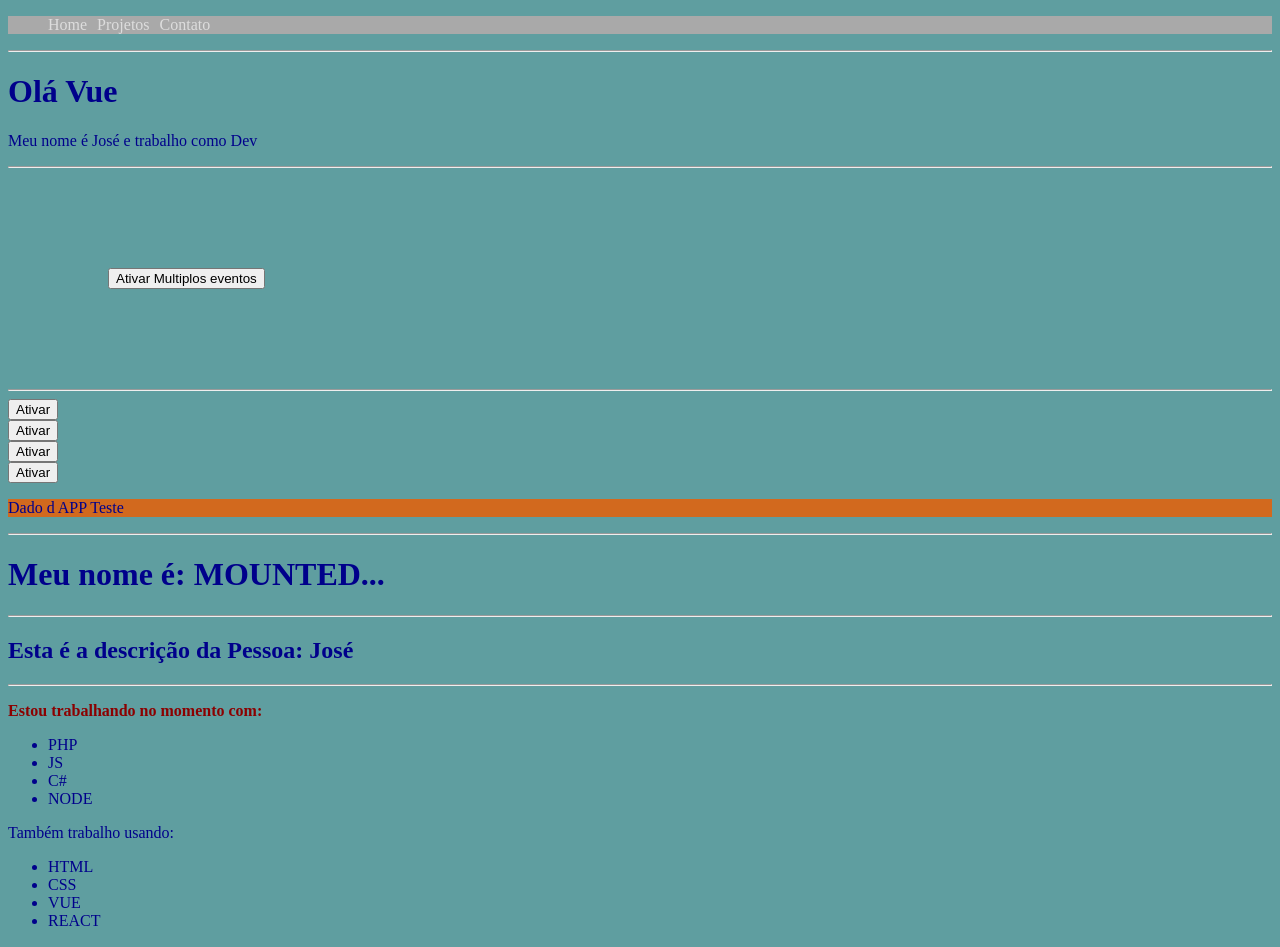
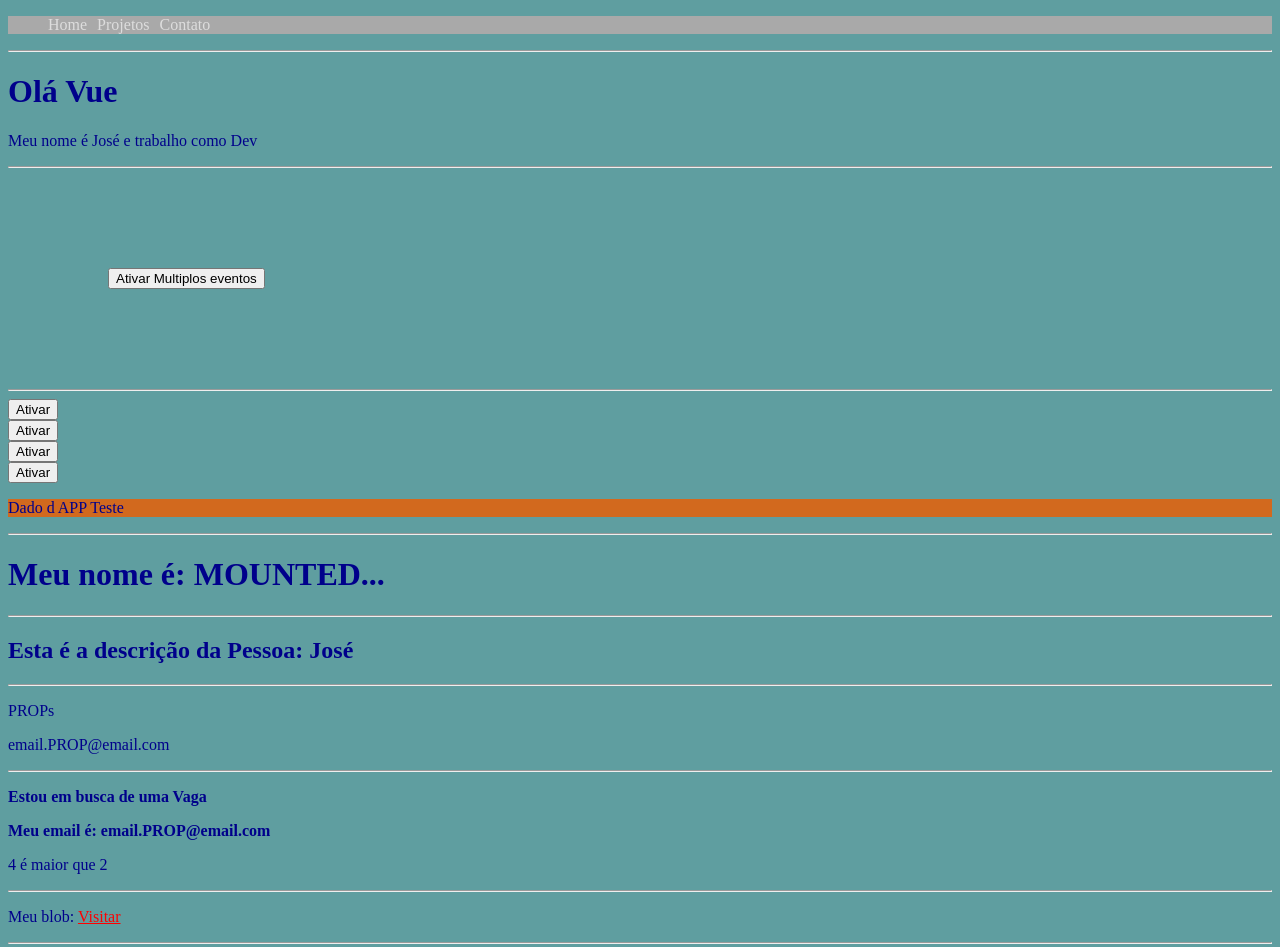
Before and after one commit to josemalcher/Hora-de-Codar-vue3, a Vue app in the folder 04-Utilizando-o-Vue-CLI/projeto_cli_vue/: page / in a window 1280 px wide. Shown: the top 947 px of the page. Built offline with nearby package versions, Linux system fonts and the light colour scheme.

Commit message:
17 - Utilizando props

```diff
--- a/04-Utilizando-o-Vue-CLI/projeto_cli_vue/src/components/Info.vue
+++ b/04-Utilizando-o-Vue-CLI/projeto_cli_vue/src/components/Info.vue
@@ -1,5 +1,9 @@
 <template>
   <div>
+    <hr>
+    <p>PROPs</p>
+    <p>{{compEmail}}</p>
+    <hr>
     <div v-if="ocupacao">
       <p class="paragrado-pai"><strong>Estou trabalhando no momento com:</strong></p>
       <ul>
@@ -14,7 +18,7 @@
     </div>
     <div v-else>
       <p><strong>Estou em busca de uma Vaga</strong></p>
-      <p v-show="email_view"><strong>Meu email é: teste@teste.com</strong></p>
+      <p v-show="email_view"><strong>Meu email é: {{compEmail}}</strong></p>
     </div>
     <p v-if="4 > 2">4 é maior que 2</p>
     <hr>
@@ -31,14 +35,18 @@ import Picture from "./Picture";
 
 export default {
   name: "Info",
+  props:{
+    compEmail: String
+  },
   components: {
     Picture
   },
   data() {
     return {
-      ocupacao: true,
-      email_view: false,
+      ocupacao: false,
+      email_view: true,
       blog: 'https://josemalcher.net',
+      //email: '',
       textoBotao: 'Mostrar email',
       backend_skill: ['PHP', 'JS', 'C#', 'NODE'],
       frontend_skill:[
--- a/04-Utilizando-o-Vue-CLI/projeto_cli_vue/src/components/Pessoa.vue
+++ b/04-Utilizando-o-Vue-CLI/projeto_cli_vue/src/components/Pessoa.vue
@@ -1,9 +1,8 @@
 <template>
 <div>
   <h2>Esta é a descrição da Pessoa: {{ nome}}</h2>
-  <hr>
-  <info/>
-  <hr>
+<!--  <Info compEmail="email.PROP@email.com" />-->
+  <Info :compEmail="email" />
   <FormVue/>
 </div>
 </template>
@@ -19,7 +18,8 @@ export default {
   },
   data(){
     return {
-      nome: 'José'
+      nome: 'José',
+      email: 'email.PROP@email.com'
     }
   }
 }
```
Also changed, not shown: 1 other file (tests, documents, lock files or other folders).
